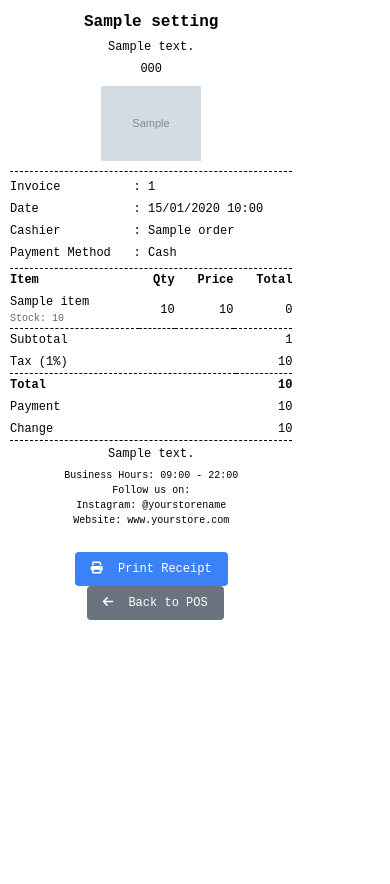
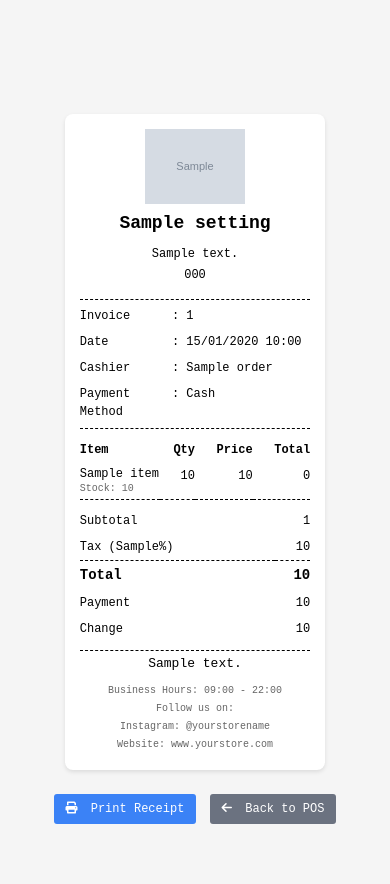
Before and after one commit to yusrabudiman/Website-Kasir, a PHP site: template app/Views/pos/receipt.php in a window 390 px wide. Before the commit the page ends 620 px from the top, so only its background shows below. Run offline with PHP 8.4, Linux system fonts and the light colour scheme; the template is opened without the code that fills it: most values are stand-ins (such as "Sample title", 1, 10 or a date in 2020); grey boxes marked "Sample" are stand-in pictures; some libraries are stand-ins or nearby versions.

Commit message:
fix: process order pos, style: center receipt layout and enhance UI responsive

```diff
--- a/app/Views/pos/index.php
+++ b/app/Views/pos/index.php
@@ -467,8 +467,8 @@ async function processOrder() {
         console.log('Server response:', result);
 
         if (result.success) {
-            // Print receipt
-            window.open(`/pos/print-receipt/${result.order_id}`, '_blank');
+            // Ubah URL dari print-receipt menjadi receipt
+            window.open(`/pos/receipt/${result.order_id}`, '_blank');
 
             // Clear cart
             clearCart();
--- a/app/Views/pos/receipt.php
+++ b/app/Views/pos/receipt.php
@@ -5,7 +5,7 @@
     <script src="https://cdn.tailwindcss.com"></script>
     <!-- Font Awesome -->
     <link rel="stylesheet" href="https://cdnjs.cloudflare.com/ajax/libs/font-awesome/6.0.0/css/all.min.css">
-    <!-- Tambahkan QR Code library -->
+    <!-- QR Code library -->
     <script src="https://cdn.jsdelivr.net/npm/qrcode-generator@1.4.4/qrcode.min.js"></script>
     <meta charset="utf-8">
     <title>Receipt #<?php echo $order->invoice_number; ?></title>
@@ -13,52 +13,121 @@
         @page {
             margin: 0;
         }
-        body {
+        html, body {
+            display: flex;
+            justify-content: center;
+            align-items: center;
+            min-height: 100vh;
+            margin: 0;
+            padding: 20px;
             font-family: 'Courier New', monospace;
-            margin: 0;
-            padding: 10px;
-            width: 80mm;
             font-size: 12px;
+            background-color: #f5f5f5;
+        }
+        .receipt-wrapper {
+            width: 100%;
+            max-width: 80mm;
+            display: flex;
+            justify-content: center;
+        }
+        .receipt-container {
+            width: 100%;
+            background-color: white;
+            padding: 15px;
+            border-radius: 8px;
+            box-shadow: 0 2px 4px rgba(0, 0, 0, 0.1);
         }
         .text-center { text-align: center; }
         .text-right { text-align: right; }
         .font-bold { font-weight: bold; }
         .mb-1 { margin-bottom: 0.25rem; }
         .mb-2 { margin-bottom: 0.5rem; }
-        .border-top { border-top: 1px dashed #000; }
-        .border-bottom { border-bottom: 1px dashed #000; }
+        .mb-3 { margin-bottom: 0.75rem; }
+        .border-top {
+            border-top: 1px dashed #000;
+            margin-top: 8px;
+            padding-top: 8px;
+        }
+        .border-bottom {
+            border-bottom: 1px dashed #000;
+            margin-bottom: 8px;
+            padding-bottom: 8px;
+        }
         .py-1 { padding-top: 0.25rem; padding-bottom: 0.25rem; }
-        .store-name { font-size: 16px; }
-        table { width: 100%; }
-        th, td { padding: 2px 0; }
-        .item-name { max-width: 160px; }
-        @media print {
-            .no-print { display: none; }
+        .store-name {
+            font-size: 18px;
+            font-weight: bold;
+            margin-bottom: 8px;
+        }
+        table {
+            width: 100%;
+            border-collapse: collapse;
+        }
+        th, td {
+            padding: 4px 0;
+            vertical-align: top;
+        }
+        .item-name {
+            max-width: 160px;
+            line-height: 1.2;
         }
         .qr-code {
             text-align: center;
-            margin: 10px 0;
+            margin: 15px 0;
+        }
+        .qr-code img {
+            margin: 0 auto;
         }
         .social-info {
             font-size: 10px;
             text-align: center;
-            margin-top: 5px;
+            margin-top: 10px;
+            color: #666;
         }
         .stock-info {
             font-size: 10px;
             color: #666;
+            margin-top: 2px;
+        }
+        .summary-table td {
+            padding: 4px 0;
+        }
+        .total-row {
+            font-size: 14px;
+            font-weight: bold;
+        }
+        @media print {
+            html, body {
+                display: block;
+                background-color: white;
+                padding: 0;
+                margin: 0;
+            }
+            .receipt-wrapper {
+                max-width: none;
+            }
+            .receipt-container {
+                box-shadow: none;
+                padding: 10px;
+                margin: 0;
+            }
+            .no-print {
+                display: none;
+            }
         }
     </style>
 </head>
 <body>
+    <div class="receipt-wrapper">
+        <div class="receipt-container">
             <!-- Store Info -->
-    <div class="text-center mb-2">
-        <div class="store-name font-bold mb-1"><?php echo htmlspecialchars($settings->store_name); ?></div>
-        <div class="mb-1"><?php echo nl2br(htmlspecialchars($settings->address)); ?></div>
-        <div class="mb-2"><?php echo htmlspecialchars($settings->phone); ?></div>
+            <div class="text-center mb-3">
                 <?php if (isset($settings->logo) && !empty($settings->logo)): ?>
                     <img src="<?php echo $settings->logo; ?>" alt="Store Logo" class="mx-auto mb-2" style="max-width: 100px;">
                 <?php endif; ?>
+                <div class="store-name"><?php echo htmlspecialchars($settings->store_name); ?></div>
+                <div class="mb-1"><?php echo nl2br(htmlspecialchars($settings->address)); ?></div>
+                <div class="mb-2"><?php echo htmlspecialchars($settings->phone); ?></div>
             </div>
 
             <!-- QR Code -->
@@ -68,7 +137,7 @@
             <div class="border-bottom border-top py-1">
                 <table>
                     <tr>
-                <td>Invoice</td>
+                        <td width="40%">Invoice</td>
                         <td>: <?php echo htmlspecialchars($order->invoice_number); ?></td>
                     </tr>
                     <tr>
@@ -90,9 +159,9 @@
             <table class="border-bottom py-1">
                 <tr>
                     <th class="text-left">Item</th>
-            <th class="text-right">Qty</th>
-            <th class="text-right">Price</th>
-            <th class="text-right">Total</th>
+                    <th class="text-right" width="15%">Qty</th>
+                    <th class="text-right" width="25%">Price</th>
+                    <th class="text-right" width="25%">Total</th>
                 </tr>
                 <?php foreach ($order->items as $item): ?>
                 <tr>
@@ -110,16 +179,16 @@
             </table>
 
             <!-- Order Summary -->
-    <table class="py-1">
+            <table class="summary-table py-1">
                 <tr>
                     <td>Subtotal</td>
                     <td class="text-right"><?php echo number_format($order->total_amount, 0, ',', '.'); ?></td>
                 </tr>
                 <tr>
-            <td>Tax (<?php echo $settings->tax_percentage; ?>%)</td>
+                    <td>Tax (<?php echo $settings->tax_rate; ?>%)</td>
                     <td class="text-right"><?php echo number_format($order->tax_amount, 0, ',', '.'); ?></td>
                 </tr>
-        <tr class="font-bold border-top py-1">
+                <tr class="total-row border-top py-1">
                     <td>Total</td>
                     <td class="text-right"><?php echo number_format($order->final_amount, 0, ',', '.'); ?></td>
                 </tr>
@@ -135,21 +204,23 @@
 
             <!-- Enhanced Footer -->
             <div class="text-center py-1 border-top">
-        <p class="mb-1"><?php echo htmlspecialchars($settings->thank_you_message); ?></p>
+                <p class="mb-2" style="font-size: 13px;"><?php echo htmlspecialchars($settings->thank_you_message); ?></p>
                 <div class="social-info">
-            <p>Business Hours: 09:00 - 22:00</p>
-            <p>Follow us on:</p>
-            <p>Instagram: @yourstorename</p>
+                    <p class="mb-1">Business Hours: 09:00 - 22:00</p>
+                    <p class="mb-1">Follow us on:</p>
+                    <p class="mb-1">Instagram: @yourstorename</p>
                     <p>Website: www.yourstore.com</p>
+                </div>
+            </div>
         </div>
     </div>
 
     <!-- Print Button -->
-    <div class="no-print text-center" style="margin-top: 20px;">
-        <button onclick="window.print()" class="bg-blue-500 text-white px-4 py-2 rounded">
+    <div class="no-print text-center" style="position: fixed; bottom: 20px; left: 0; right: 0;">
+        <button onclick="window.print()" class="bg-blue-500 hover:bg-blue-600 text-white px-4 py-2 rounded transition duration-200">
             <i class="fas fa-print mr-2"></i> Print Receipt
         </button>
-        <button onclick="window.location.href='/pos'" class="bg-gray-500 text-white px-4 py-2 rounded ml-2">
+        <button onclick="window.location.href='/pos'" class="bg-gray-500 hover:bg-gray-600 text-white px-4 py-2 rounded ml-2 transition duration-200">
             <i class="fas fa-arrow-left mr-2"></i> Back to POS
         </button>
     </div>
```
Also changed, not shown: app/Controllers/POSController.php (+17 -0 lines), app/Models/Order.php (+51 -0 lines), app/Models/StoreSetting.php (+10 -0 lines). Lines whose indentation alone changed are shown as unchanged.
